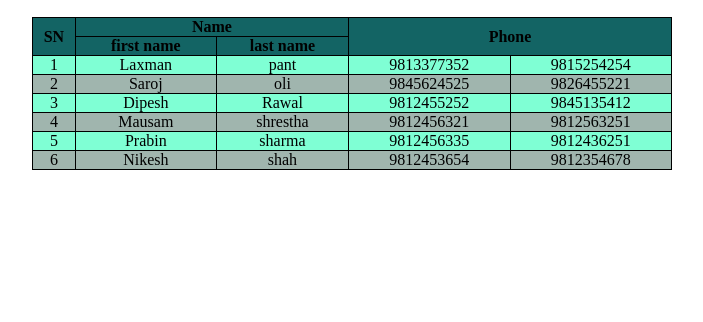
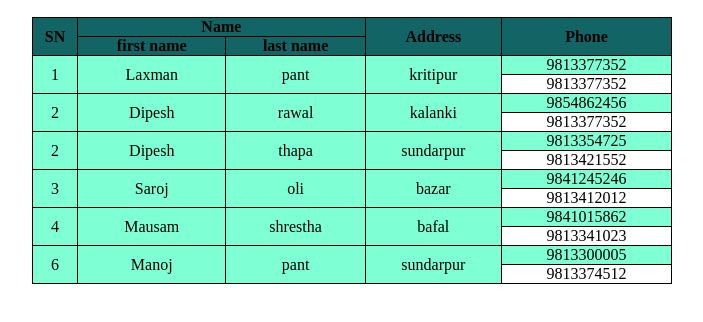
Before and after one commit to laxmanpant/assignment, a plain HTML site: page Assignment_3/index.html in a window 1280 px wide. Shown: the part 140-462 px from the top of the page, without its empty margins (268-971 px from the left). Drawn offline with Linux system fonts and the light colour scheme.

Commit message:
Update index.html

```diff
--- a/Assignment_3/index.html
+++ b/Assignment_3/index.html
@@ -1,22 +1,26 @@
 <!DOCTYPE html>
 <html lang="en">
+
 <head>
     <meta charset="UTF-8">
     <meta name="viewport" content="width=device-width, initial-scale=1.0">
     <title>Table</title>
     <link rel="stylesheet" href="index.css">
 </head>
+
 <body>
-   <table id="table" >
-    <caption><h1>
+    <table id="table">
+        <caption>
+            <h1>
                 Students Data
             </h1>
         </caption>
-    <thead >
+        <thead>
             <tr>
                 <th rowspan="2">SN</th>
                 <th colspan="2">Name</th>
-            <th rowspan="2" colspan="2">Phone</th>
+                <th rowspan="2">Address</th>
+                <th rowspan="2">Phone</th>
             </tr>
             <tr>
                 <th>first name</th>
@@ -25,48 +29,68 @@
         </thead>
         <tbody>
             <tr class="row">
-            <td>1</td>
-            <td>Laxman</td>
-            <td>pant</td>
+                <td rowspan="2">1</td>
+                <td rowspan="2">Laxman</td>
+                <td rowspan="2">pant</td>
+                <td rowspan="2">kritipur</td>
                 <td>9813377352</td>
-            <td>9815254254</td>
+            </tr>
+            <tr>
+                <td> 9813377352</td>
             </tr>
             <tr class="row">
-            <td>2</td>
-            <td>Saroj</td>
-            <td>oli</td>
-            <td>9845624525</td>
-            <td>9826455221</td>
+                <td rowspan="2">2</td>
+                <td rowspan="2">Dipesh</td>
+                <td rowspan="2">rawal</td>
+                <td rowspan="2">kalanki</td>
+                <td>9854862456</td>
+            </tr>
+            <tr>
+                <td> 9813377352</td>
             </tr>
             <tr class="row">
-            <td>3</td>
-            <td>Dipesh</td>
-            <td>Rawal</td>
-            <td>9812455252</td>
-            <td>9845135412</td>
+                <td rowspan="2">2</td>
+                <td rowspan="2">Dipesh</td>
+                <td rowspan="2">thapa</td>
+                <td rowspan="2">sundarpur</td>
+                <td>9813354725</td>
+            </tr>
+            <tr>
+                <td> 9813421552</td>
             </tr>
             <tr class="row">
-            <td>4</td>
-            <td>Mausam</td>
-            <td>shrestha</td>
-            <td>9812456321</td>
-            <td>9812563251</td>
+                <td rowspan="2">3</td>
+                <td rowspan="2">Saroj</td>
+                <td rowspan="2">oli</td>
+                <td rowspan="2">bazar</td>
+                <td>9841245246</td>
+            </tr>
+            <tr>
+                <td> 9813412012</td>
             </tr>
             <tr class="row">
-            <td>5</td>
-            <td>Prabin </td>
-            <td>sharma</td>
-            <td>9812456335</td>
-            <td>9812436251</th>
+                <td rowspan="2">4</td>
+                <td rowspan="2">Mausam</td>
+                <td rowspan="2">shrestha</td>
+                <td rowspan="2">bafal</td>
+                <td>9841015862</td>
+            </tr>
+            <tr>
+                <td> 9813341023</td>
             </tr>
             <tr class="row">
-            <td>6</td>
-            <td>Nikesh</td>
-            <td>shah</td>
-            <td>9812453654</td>
-            <td>9812354678</td>
+                <td rowspan="2">6</td>
+                <td rowspan="2">Manoj</td>
+                <td rowspan="2">pant</td>
+                <td rowspan="2">sundarpur</td>
+                <td>9813300005</td>
             </tr>
+            <tr>
+                <td> 9813374512</td>
+            </tr>
+
         </tbody>
     </table>
 </body>
+
 </html>
```
Lines whose indentation alone changed are shown as unchanged.
